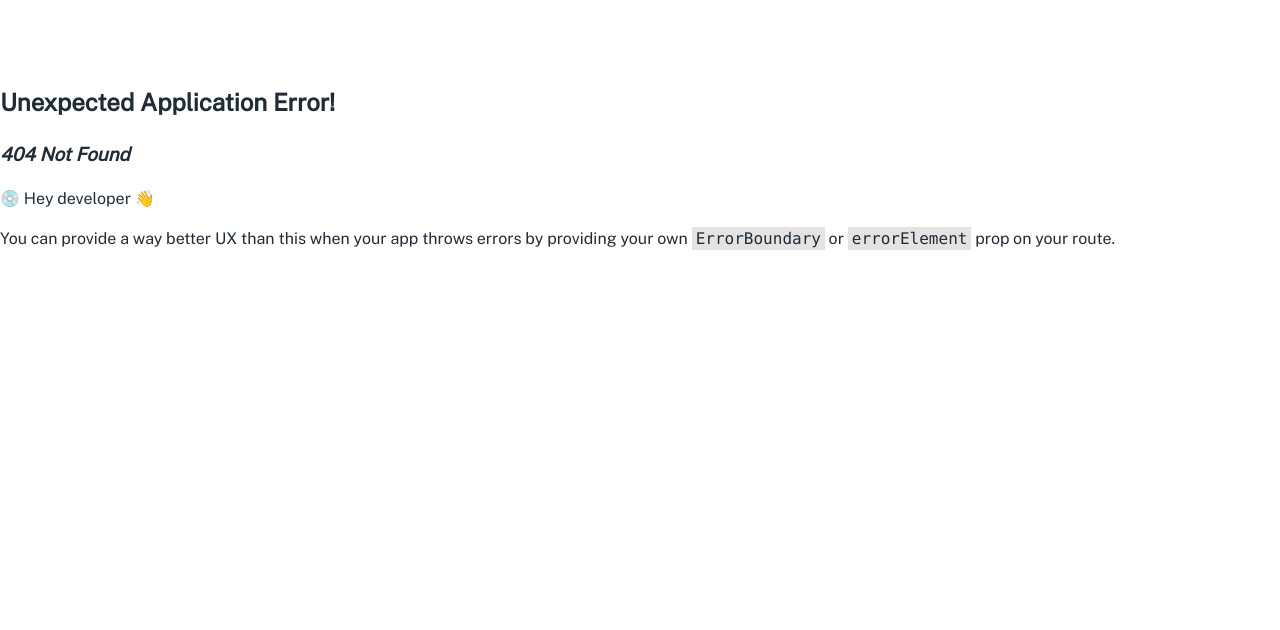
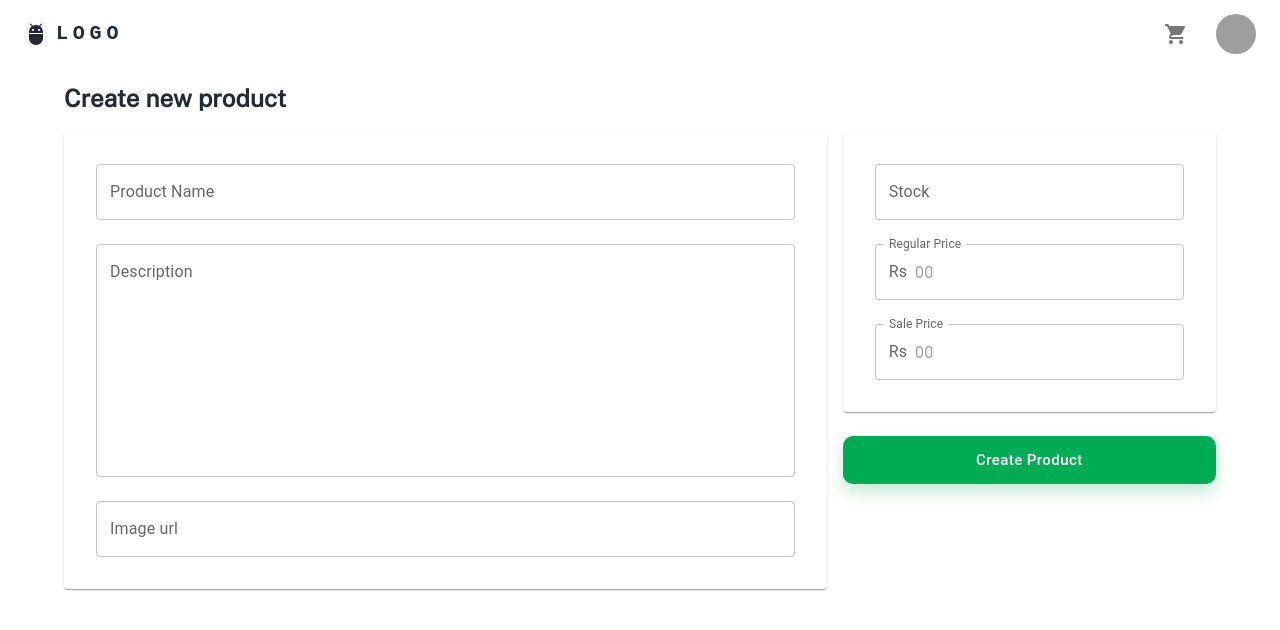
Before and after one commit to nitinkushwaha17/DBMS-Project, a React (Vite) app in the folder client/dbms-project/: page /new in a window 1280 px wide. Before the commit this address had no page. Shown: the top 630 px of the page. Built offline with nearby package versions, Linux system fonts and the light colour scheme; grey boxes are pictures that could not be loaded.

Commit message:
add create/edit pages

```diff
--- a/client/dbms-project/package.json
+++ b/client/dbms-project/package.json
@@ -14,6 +14,7 @@
     "@iconify/react": "^4.1.0",
     "@mui/icons-material": "^5.11.11",
     "@mui/material": "^5.11.15",
+    "formik": "^2.2.9",
     "react": "^18.2.0",
     "react-dom": "^18.2.0",
     "react-router-dom": "^6.9.0",
--- a/client/dbms-project/src/App.jsx
+++ b/client/dbms-project/src/App.jsx
@@ -14,6 +14,8 @@ import ProductPage from './pages/product'
 import Cart from './pages/cart'
 import Boilerplate from './pages/boilerplate'
 import ProductDetail from './pages/productDetail'
+import CreateProduct from './pages/createProduct'
+import EditProduct from './pages/editProduct'
 
 const classes = {
   main: `
@@ -42,6 +44,8 @@ function App() {
         <Route index element={<ProductPage />} />
         <Route path="/cart" element={<Cart />} />
         <Route path="/prod" element={<ProductDetail />} />
+        <Route path="/new" element={<CreateProduct />} />
+        <Route path="/edit" element={<EditProduct />} />
         {/* <Route element={<PrivateRoute />}>
         </Route> */}
         </Route>
--- /dev/null
+++ b/client/dbms-project/src/components/productForm.jsx
@@ -0,0 +1,65 @@
+// /** @jsxImportSource @emotion/react */
+import { Button, Paper, Grid, TextField, FormControl, InputLabel, OutlinedInput, InputAdornment } from "@mui/material";
+import { css } from '@emotion/react';
+
+const classes = {
+    btn: `
+        background-color: rgb(0, 171, 85);
+        width: 100%;
+        border-radius: 10px;
+        height: 48px;
+        text-transform: none;
+        margin-top: 24px;
+        box-shadow: rgba(0, 171, 85, 0.24) 0px 8px 16px 0px;
+    `
+}
+
+export default function ProductForm(props){
+    const {formik} = props;
+
+    return(
+        <Grid container css={css(classes.grid)} spacing={2}>
+            <Grid item xs={12} md={8}>
+                <Paper sx={{padding:4}}>
+                    <TextField sx={{width:"100%"}} label="Product Name"/>
+                    <TextField multiline sx={{width:"100%", mt:3}} inputProps={{sx:{minHeight: "200px", maxHeight: "200px", overflow:"scroll !important"}}} label="Description"/>
+                    <TextField sx={{width:"100%", mt:3}} label="Image url"/>
+                </Paper>
+            </Grid>
+            <Grid item xs={12} md={4}>
+                <Paper sx={{padding:4}}>
+                    <FormControl fullWidth>
+                        <InputLabel htmlFor="stock">Stock</InputLabel>
+                        <OutlinedInput
+                            id="stock"
+                            label="Stock"
+                            placeholder="0"
+                            type="number"
+                        />
+                    </FormControl>
+                    <FormControl fullWidth sx={{mt:3}}>
+                        <InputLabel htmlFor="regular-price">Regular Price</InputLabel>
+                        <OutlinedInput
+                            id="regular-price"
+                            startAdornment={<InputAdornment position="start">Rs</InputAdornment>}
+                            label="Regular Price"
+                            placeholder="00"
+                            type="number"
+                        />
+                    </FormControl>
+                    <FormControl fullWidth sx={{ mt: 3 }}>
+                        <InputLabel htmlFor="sale-price">Sale Price</InputLabel>
+                        <OutlinedInput
+                            id="sale-price"
+                            startAdornment={<InputAdornment position="start">Rs</InputAdornment>}
+                            label="Sale Price"
+                            placeholder="00"
+                            type="number"
+                        />
+                    </FormControl>
+                </Paper>
+                <Button size="large" variant="contained" css={css(classes.btn)}>Create Product</Button>
+            </Grid>
+        </Grid>
+    )
+}
--- /dev/null
+++ b/client/dbms-project/src/pages/createProduct.jsx
@@ -0,0 +1,50 @@
+// /** @jsxImportSource @emotion/react */
+import { Button, Paper, Typography, Grid, TextField, FormControl, InputLabel, OutlinedInput, InputAdornment } from "@mui/material";
+import { css } from '@emotion/react';
+import { useFormik } from 'formik';
+import ProductForm from "../components/productForm";
+
+const classes = {
+    heading: `
+        margin: 16px 0px 16px;
+        font-weight: 800;
+        line-height: 1.5;
+        font-size: 1.25rem;
+        font-family: "Public Sans", sans-serif;
+        @media (min-width: 600px){
+            font-size: 1.25rem;
+        }
+        @media (min-width: 900px){
+            font-size: 1.5rem;
+        }
+    `
+}
+
+export default function CreateProduct(){
+    const formik = useFormik({
+        initialValues: {
+          name: '',
+          desc: '',
+          mrp: '',
+          price: '',
+          stock: '',
+          image: ''
+        },
+        onSubmit: (values) => {
+          console.log(values);
+          axios.post('/add/dept', values)
+          .then((response)=>{
+              console.log(response);
+          }).catch((err) => {
+              console.log(err);
+          })
+        },
+    });
+
+    return(
+        <>
+        <Typography variant='h4' css={css(classes.heading)}>Create new product</Typography>
+        <ProductForm formik={formik}/>
+        </>
+    )
+}
--- /dev/null
+++ b/client/dbms-project/src/pages/editProduct.jsx
@@ -0,0 +1,50 @@
+// /** @jsxImportSource @emotion/react */
+import { Button, Paper, Typography, Grid, TextField, FormControl, InputLabel, OutlinedInput, InputAdornment } from "@mui/material";
+import { css } from '@emotion/react';
+import { useFormik } from 'formik';
+import ProductForm from "../components/productForm";
+
+const classes = {
+    heading: `
+        margin: 16px 0px 16px;
+        font-weight: 800;
+        line-height: 1.5;
+        font-size: 1.25rem;
+        font-family: "Public Sans", sans-serif;
+        @media (min-width: 600px){
+            font-size: 1.25rem;
+        }
+        @media (min-width: 900px){
+            font-size: 1.5rem;
+        }
+    `
+}
+
+export default function EditProduct(){
+    const formik = useFormik({
+        initialValues: {
+          name: '',
+          desc: '',
+          mrp: '',
+          price: '',
+          stock: '',
+          image: ''
+        },
+        onSubmit: (values) => {
+          console.log(values);
+          axios.post('/add/dept', values)
+          .then((response)=>{
+              console.log(response);
+          }).catch((err) => {
+              console.log(err);
+          })
+        },
+    });
+
+    return(
+        <>
+        <Typography variant='h4' css={css(classes.heading)}>Edit product</Typography>
+        <ProductForm formik={formik}/>
+        </>
+    )
+}
```
Also changed, not shown: 1 other file (tests, documents, lock files or other folders).
